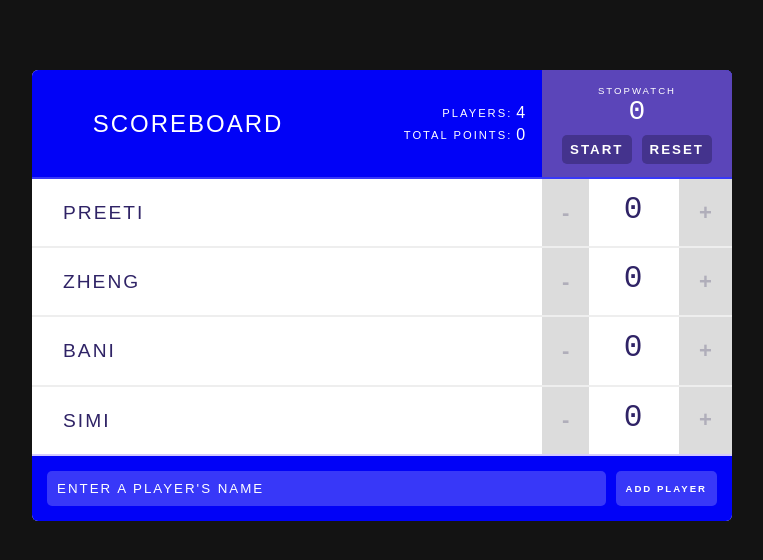
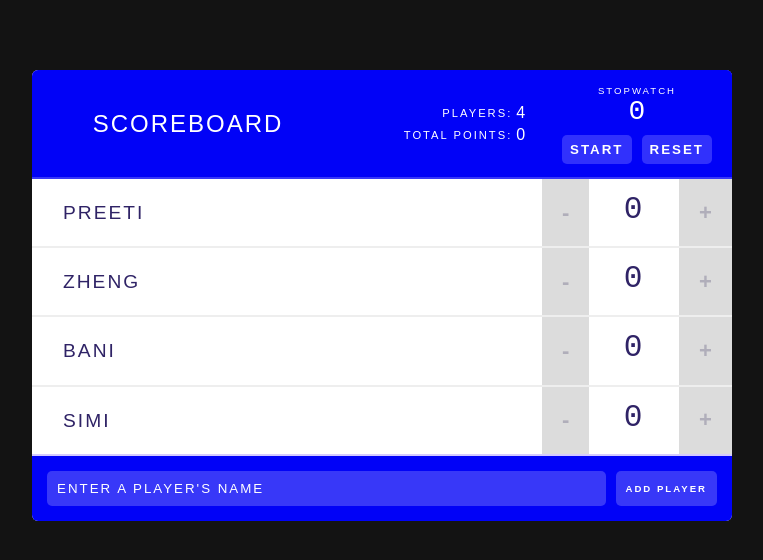
Before and after one commit to singhp1992/score, a React (Create React App) app: page / in a window 1280 px wide. Shown: the top 560 px of the page, without its empty margins (258-1021 px from the left). Built offline with nearby package versions, Linux system fonts and the light colour scheme.

Commit message:
stopwatch button color change

```diff
--- a/src/App.css
+++ b/src/App.css
@@ -216,7 +216,7 @@ svg {
 .stopwatch {
   padding: 15px 10px 5px 10px;
   margin: -5px -10px -5px 10px;
-  background: #5B45B9;
+  background: #0102F7;
 }
 
   .stopwatch-time {
@@ -227,7 +227,7 @@ svg {
 
   .stopwatch button {
     margin: 8px 5px;
-    background-color: #44338D;
+    background-color: rgb(49, 49, 252);
     border-radius: 5px;
     padding: 7px 8px;
     border: none;
```
